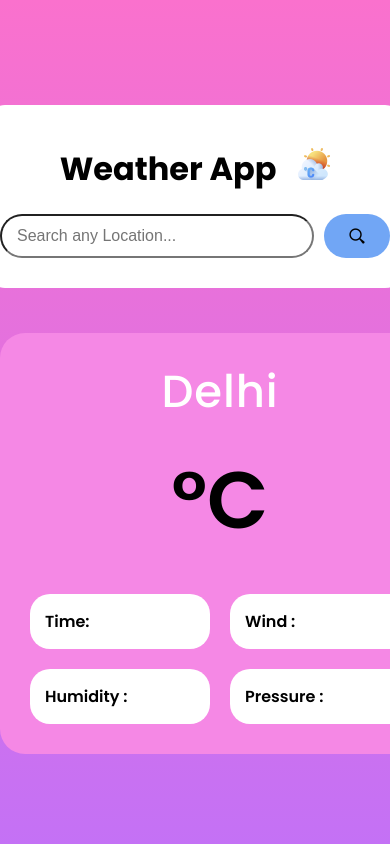
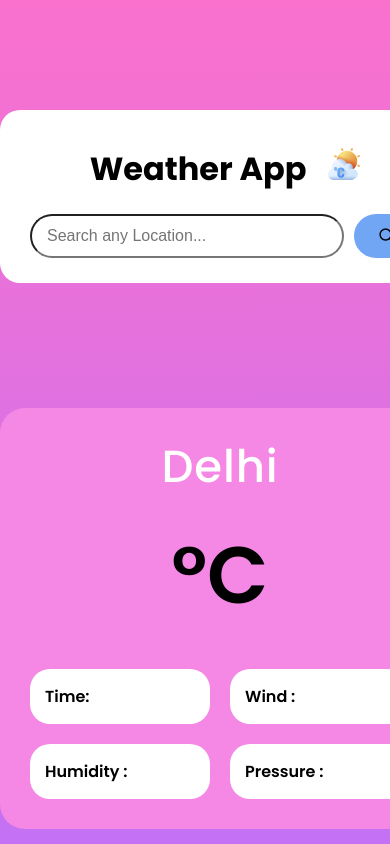
Before and after one commit to saivaraprasad195/Weather_App, a plain HTML site: page index.html in a window 390 px wide. Shown: the top 844 px of the page. Drawn offline with Linux system fonts and the light colour scheme.

Commit message:
responsive header

```diff
--- a/style.css
+++ b/style.css
@@ -127,8 +127,7 @@ p{
 @media only screen and (max-width: 550px){
 
     #header{
-        padding: 30px 10px;
-        width: 80%;
+        margin: auto;
     }
 
     #time, #wind, #humidity, #pressure{
```
